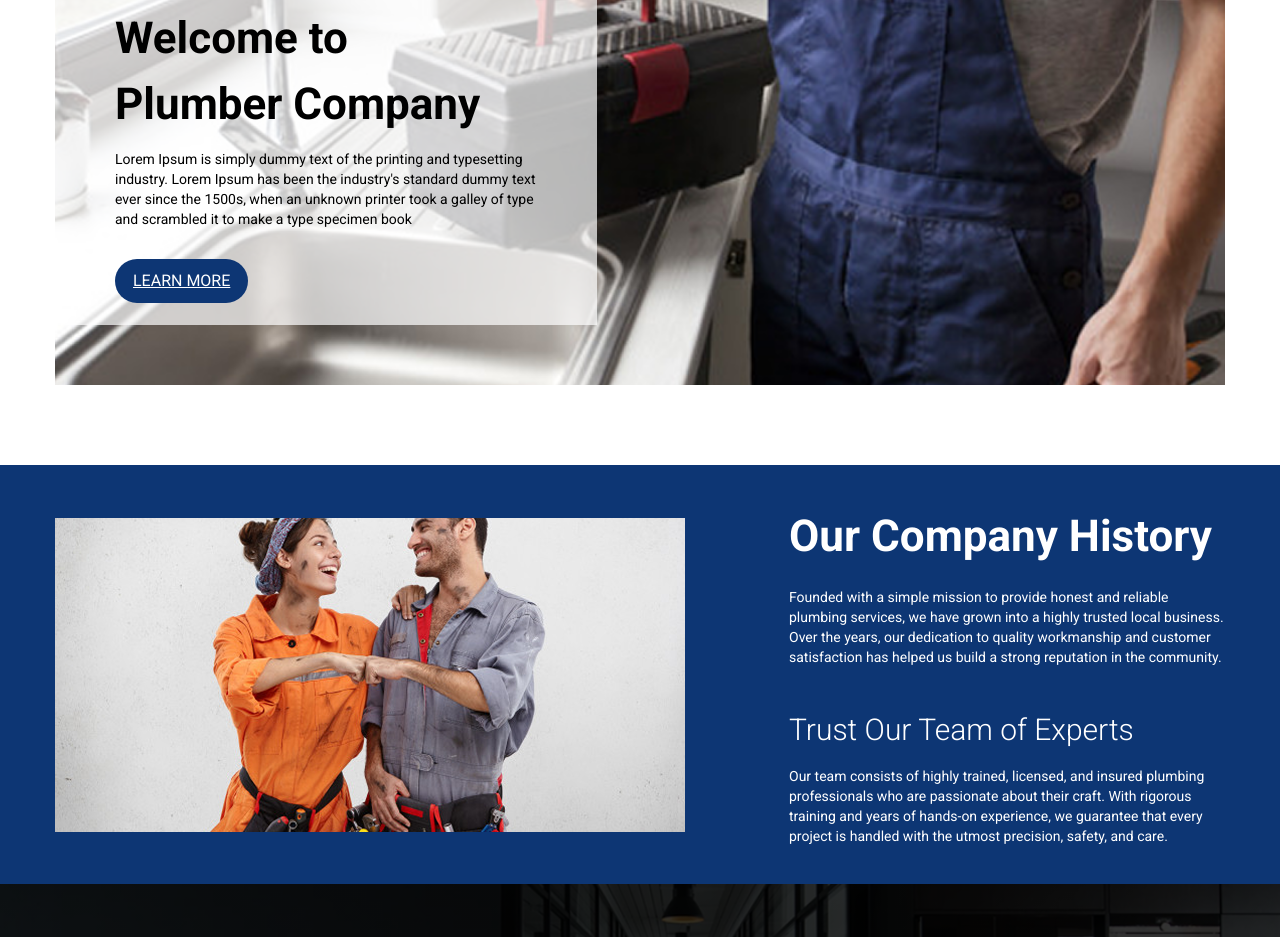
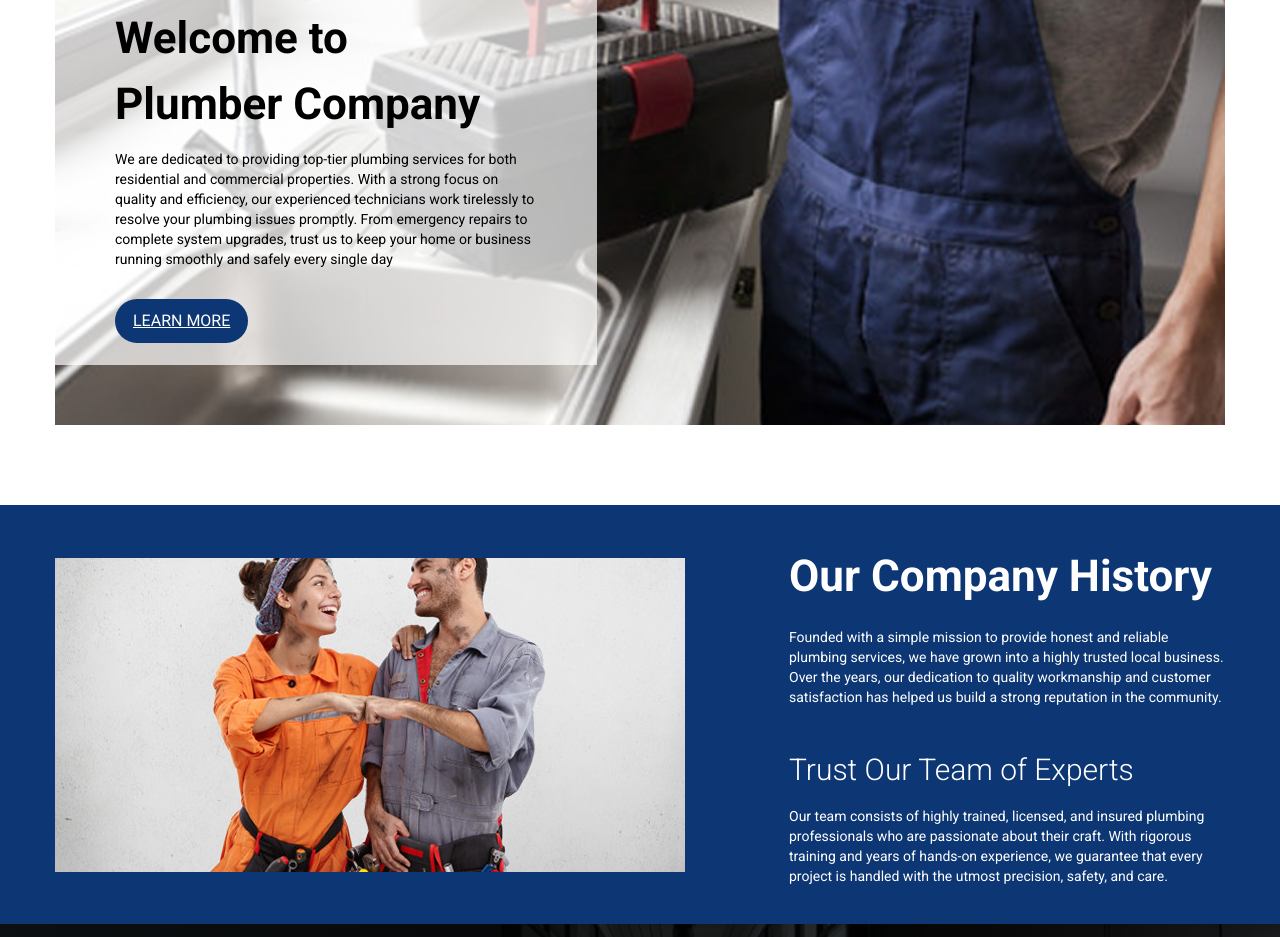
Before and after one commit to Sijan666/plumbingCompany, a React (Vite) app: page / in a window 1280 px wide. Shown: the part 1020-1957 px from the top of the page. Built offline with nearby package versions, Linux system fonts and the light colour scheme.

Commit message:
fix : status issue in welcome

```diff
--- a/src/components/layouts/Welcome.jsx
+++ b/src/components/layouts/Welcome.jsx
@@ -1,6 +1,7 @@
 import React from 'react'
 import Container from '../Container'
 import Button from '../Button'
+import { Link } from 'react-router-dom'
 
 const Welcome = () => {
     return (
@@ -10,10 +11,12 @@ const Welcome = () => {
                     <div className="bg-[url('/src/assets/welcomeBg.png')] py-15 bg-center bg-cover bg-no-repeat">
                         <div className="bg-white/70 lg:px-15 px-5 py-5.5 lg:w-[542px]">
                             <h3 className='text-black lg:text-[44px] text-[30px] font-bold lg:w-[366px]'>Welcome to Plumber Company</h3>
-                            <p className='pt-3 text-black text-sm'>Lorem Ipsum is simply dummy text of the printing and typesetting industry. Lorem Ipsum has been the industry's standard dummy text ever since the 1500s, when an unknown printer took a galley of type and scrambled it to make a type specimen book</p>
+                            <p className='pt-3 text-black text-sm'>We are dedicated to providing top-tier plumbing services for both residential and commercial properties. With a strong focus on quality and efficiency, our experienced technicians work tirelessly to resolve your plumbing issues promptly. From emergency repairs to complete system upgrades, trust us to keep your home or business running smoothly and safely every single day</p>
                             {/* btn */}
                             <div className="btn mt-7.5">
-                                <Button btnText={'Learn More'} className={'text-white text-base commonBg py-2.5 px-4.5 rounded-[35px] uppercase underline'}/>
+                                <Link to={'/about'}>
+                                    <Button btnText={'Learn More'} className={'text-white text-base commonBg py-2.5 px-4.5 rounded-[35px] uppercase underline'}/>
+                                </Link>
                             </div>
                         </div>
                     </div>
```
